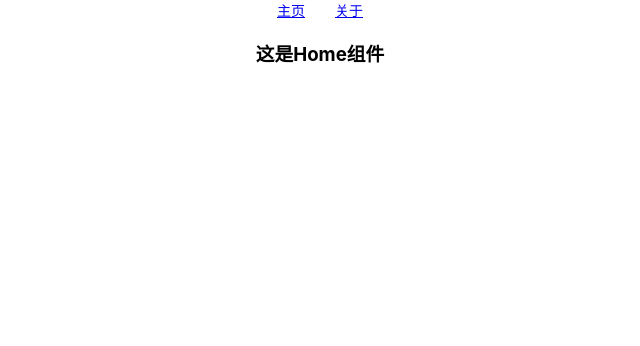
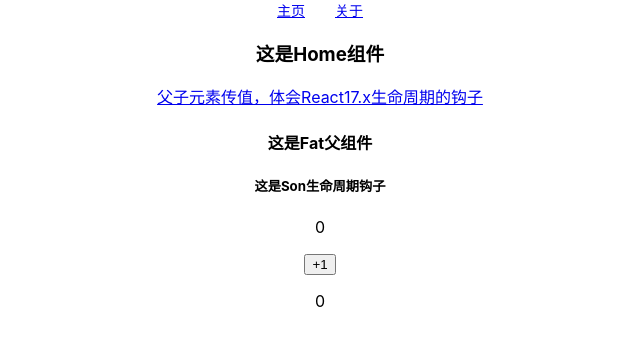
Before and after one commit to bcygsws/react_hook, a React (Create React App) app: page /#/home/hook in a window 1280 px wide. Shown: the top 346 px of the page, without its empty margins (320-960 px from the left). Built offline with nearby package versions, Linux system fonts and the light colour scheme.

Commit message:
:sparkles: react17生命周期钩子的变化，以及react-router-dom的v5和v6版本的变化

```diff
--- a/src/App.js
+++ b/src/App.js
@@ -1,5 +1,5 @@
 import './App.css';
-import { HashRouter, Link, Route, Switch } from 'react-router-dom';
+import { HashRouter, Link, Route, Switch, Redirect } from 'react-router-dom';
 import Home from './components/Home.jsx';
 import About from './components/About.jsx';
 function App() {
@@ -13,6 +13,8 @@ function App() {
 				<Switch>
 					<Route path="/home" component={Home}></Route>
 					<Route path="/about" component={About}></Route>
+					{/* 废弃了Redirect,使用Route */}
+					<Redirect from="/" to="/home" exact />
 				</Switch>
 			</div>
 		</HashRouter>
@@ -20,3 +22,11 @@ function App() {
 }
 
 export default App;
+/**
+ *
+ * @ 关注变化1；react-router-dom路由的变化
+ * react-router-dom v5 当前使用的
+ * react-router-dom v6 参考文档：https://blog.csdn.net/weixin_47809584/article/details/122096676?spm=1001.2101.3001.6650.1&utm_medium=distribute.pc_relevant.none-task-blog-2%7Edefault%7ECTRLIST%7ERate-1.pc_relevant_aa&depth_1-utm_source=distribute.pc_relevant.none-task-blog-2%7Edefault%7ECTRLIST%7ERate-1.pc_relevant_aa&utm_relevant_index=2
+ *
+ *
+ */
--- a/src/components/Home.jsx
+++ b/src/components/Home.jsx
@@ -1,10 +1,18 @@
 import React, { Component } from 'react';
+import { Route, Link, Switch } from 'react-router-dom';
+import Fat from './hook/Fat.jsx';
 
 class Home extends Component {
 	render() {
 		return (
 			<div>
 				<h3>这是Home组件</h3>
+				<Link to="/home/hook">
+					父子元素传值，体会React17.x生命周期的钩子
+				</Link>
+				<Switch>
+					<Route path="/home/hook" component={Fat}></Route>
+				</Switch>
 			</div>
 		);
 	}
--- /dev/null
+++ b/src/components/hook/Fat.jsx
@@ -0,0 +1,17 @@
+import React, { Component } from 'react';
+import Son from './Son.jsx';
+class Fat extends Component {
+	render() {
+		return (
+			<div>
+				<h4>这是Fat父组件</h4>
+				{/* 类型校验错误 */}
+				{/* 	<Son initVal="asfdas"></Son> */}
+				{/* <Son></Son> */}
+				<Son initVal={0}></Son>
+			</div>
+		);
+	}
+}
+
+export default Fat;
--- /dev/null
+++ b/src/components/hook/Son.jsx
@@ -0,0 +1,91 @@
+import React, { Component } from 'react';
+import ReactTypes from 'prop-types';
+class Son extends Component {
+	constructor(props) {
+		super(props);
+		this.state = {
+			init: props.initVal
+		};
+	}
+	// initVal类型校验
+	static propTypes = {
+		initVal: ReactTypes.number
+	};
+	// 设置启动参数
+	static defaultProps = {
+		initVal: 0
+	};
+	// 生命周期钩子，react17中componentWillMount被抛弃了，改成了静态方法，getDerivedStateFromProps
+	static getDerivedStateFromProps(props, state) {
+		console.log(props); // 初始的props对象 按钮点击前，{initVal:0} 点击后{initVal:0}
+		console.log(state); // 跟踪最新的state对象 按钮点击前 {init:0} 点击后{init:1}
+		console.log(document.getElementById('para')); // 按钮点击前，null，点击后<p id="para">1</p>
+		return state;
+	}
+	// 操作dom最早在componentDidMount阶段
+	componentDidMount() {
+		console.log(document.getElementById('para')); // 按钮点击前，<p id="para">0</p>
+	}
+	render() {
+		console.log(this.myRef); // 按钮点击前，undefined
+		console.log(this.myRef && this.myRef.innerText); // 按钮点击前，undefined
+		return (
+			<div>
+				<h5>这是Son生命周期钩子</h5>
+				{/* 如果Fat父组件汇总不传initVal,this.props.initVal才被使用，一旦在Fat中传了initVal,则一定会使用传值，不
+				管它的类型是否通过校验 */}
+				<p>{this.props.initVal}</p>
+				<button onClick={this.plus}>+1</button>
+				<p id="para" ref={(ele) => (this.myRef = ele)}>
+					{this.state.init}
+				</p>
+			</div>
+		);
+	}
+	// 点击按钮，加1操作
+	plus = () => {
+		this.setState({
+			init: this.state.init + 1
+		});
+	};
+	// 组件是否发生了变化
+	shouldComponentUpdate(newProps, newState) {
+		// 点击按钮，state变化后，才执行；0：shouldComponentUpdate钩子：1
+		console.log(
+			newProps.initVal + ':shouldComponentUpdate钩子：' + newState.init
+		);
+		return true;
+	}
+	// 重点：这一下的钩子执行前后的变化，必须要靠shouldComponentUpdate来驱动，里面return true语句，执行后，后面的钩子
+	// 才会执行
+	// 组件发生了更新，更新完成之前触发
+	getSnapshotBeforeUpdate(prevProps, prevState) {
+		// 点击按钮后，0：getSnapshotBeforeUpdate钩子：0
+		console.log(
+			prevProps.initVal +
+				'：getSnapshotBeforeUpdate钩子：' +
+				prevState.init
+		);
+		// return null;
+		return prevState;
+	}
+	// 组件发生了更新，更新之后触发
+	componentDidUpdate(prevProps, prevState) {
+		// 点击按钮后：0：getSnapshotBeforeUpdate钩子：0
+		console.log(
+			prevProps.initVal + '：componentDidUpdate钩子：' + prevState.init
+		);
+	}
+}
+
+export default Son;
+/**
+ *
+ * @ 关注React17生命周期钩子的变化
+ *
+ * 参考文档：
+ * https://www.jianshu.com/p/db4112950215
+ *
+ *
+ *
+ */
```
Also changed, not shown: package.json (+7 -2 lines).
